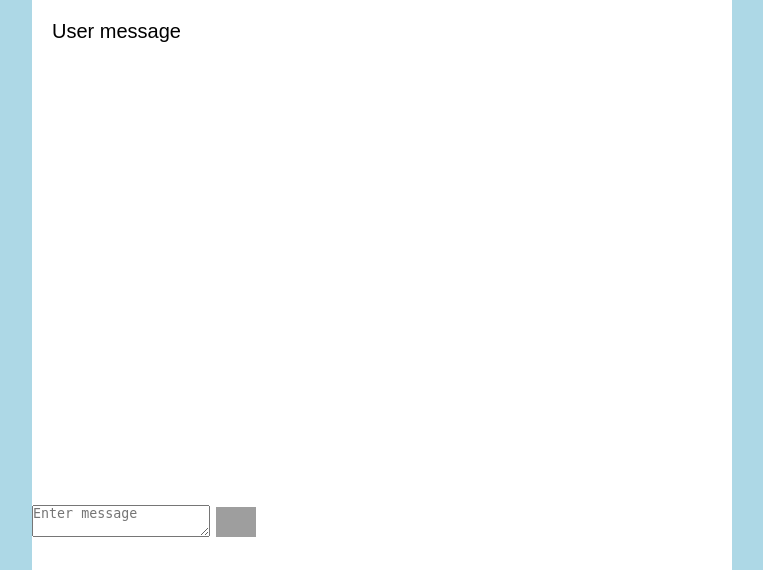
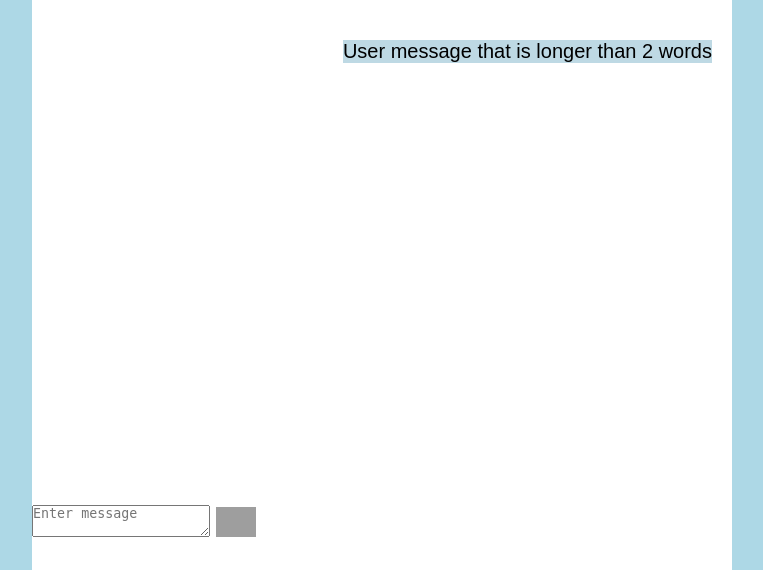
Before and after one commit to YomnaElmousalami/recipe-generator, a Flask app: page / in a window 1280 px wide. Shown: the part 431-1001 px from the top of the page, without its empty margins (48-811 px from the left). Run offline with Flask 3, Linux system fonts and the light colour scheme; grey boxes are pictures that could not be loaded.

Commit message:
making sure user message works

```diff
--- a/static/style.css
+++ b/static/style.css
@@ -68,3 +68,9 @@ body{
 .chatbox .entry_message img{
   display: inline;
 }
+
+.chatbox .begin_chat p{
+  background-color: #bed9e4;
+  float: right;
+  justify-content: flex-end;
+}
--- a/templates/index.html
+++ b/templates/index.html
@@ -26,7 +26,7 @@
         </span>
     </li>
     <li class = "begin_chat">
-        <p>User message</p>
+        <p>User message that is longer than 2 words</p>
     </li>
 </ul>
 
```
